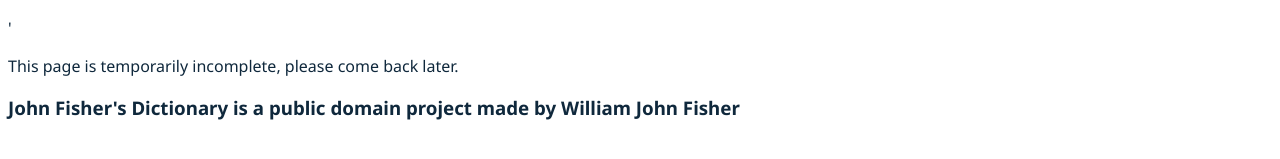
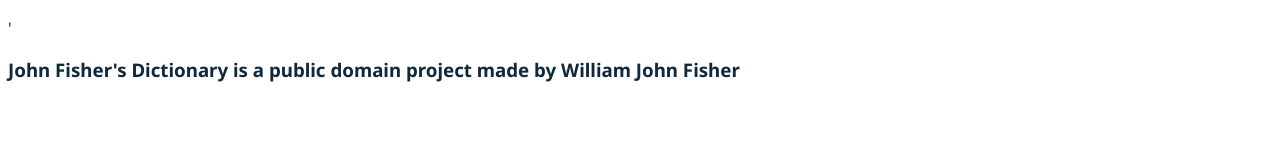
Before and after one commit to johnfishersdictionary/johnfishersdictionary.github.io, a plain HTML site: page about.html in a window 1280 px wide. Shown: the part 193-352 px from the top of the page. Drawn offline with Linux system fonts and the light colour scheme.

Commit message:
Update about.html

```diff
--- a/about.html
+++ b/about.html
@@ -18,7 +18,7 @@
             </div>
         </header>
         <h2>About John Fisher's Dictionary</h2>'
-        <p>This page is temporarily incomplete, please come back later.</p>
+        <p></p>
         <footer>
             <h3>John Fisher's Dictionary is a public domain project made by William John Fisher</h3>
         </footer>
```
